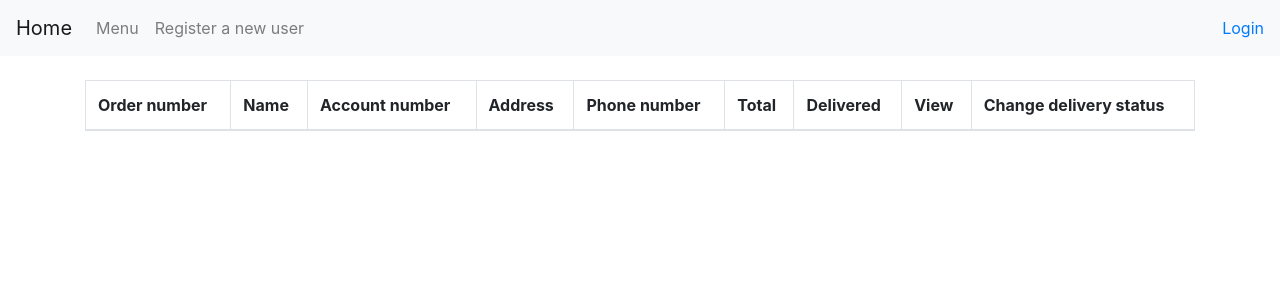
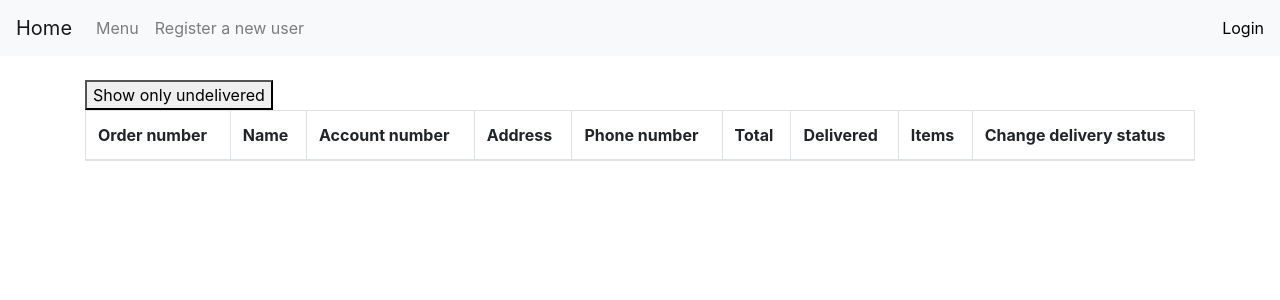
Before and after one commit to larenala/Pizzapalvelu, a Flask app: template application/templates/orders/list.html in a window 1280 px wide. Shown: the top 300 px of the page. Run offline with Flask 2, Linux system fonts and the light colour scheme; the template is opened without the code that fills it, so the values that code supplies are empty; some libraries are stand-ins or nearby versions.

Commit message:
made small adjustments to indentation/styling

```diff
--- a/application/orders/views.py
+++ b/application/orders/views.py
@@ -15,6 +15,7 @@ from application.auth.models import User
 @login_required(role='ADMIN')
 def orders_index():
     return render_template("orders/list.html", orders=Tilaus.query.filter_by(sent=True))
+
 
 @app.route("/myorders/", methods=["GET"])
 def myorders_index():
--- a/application/static/css/main.css
+++ b/application/static/css/main.css
@@ -6,6 +6,7 @@ body {
 a,
 a:hover {
     text-decoration: none;
+    color: black;
 }
 
 .col-sm {
--- a/application/templates/orders/list.html
+++ b/application/templates/orders/list.html
@@ -1,6 +1,7 @@
 {% extends "layout.html" %}
 
 {% block body %}
+  <button class="btn-default"><a href={{ url_for('pizzas_stats_index') }}>Show only undelivered</a></button>
   <table class="table table-striped table-bordered">
     <thead>
       <tr>
@@ -11,7 +12,7 @@
         <th scope="col">Phone number</th>
         <th scope="col">Total</th>
         <th scope="col">Delivered</th>
-        <th scope="col">View</th>
+        <th scope="col">Items</th>
         <th scope="col">Change delivery status</th>
       </tr>
     </thead>
--- a/application/templates/pizzas/stats.html
+++ b/application/templates/pizzas/stats.html
@@ -1,7 +1,7 @@
 {% extends "layout.html" %}
 
 {% block body %}
-<h2>Sales statistics</h2>
+<h2>Sales per product</h2>
 <table class="table table-striped table-bordered">
   <thead>
       <th scope="col">Product</th>
```
Lines whose indentation alone changed are shown as unchanged.
